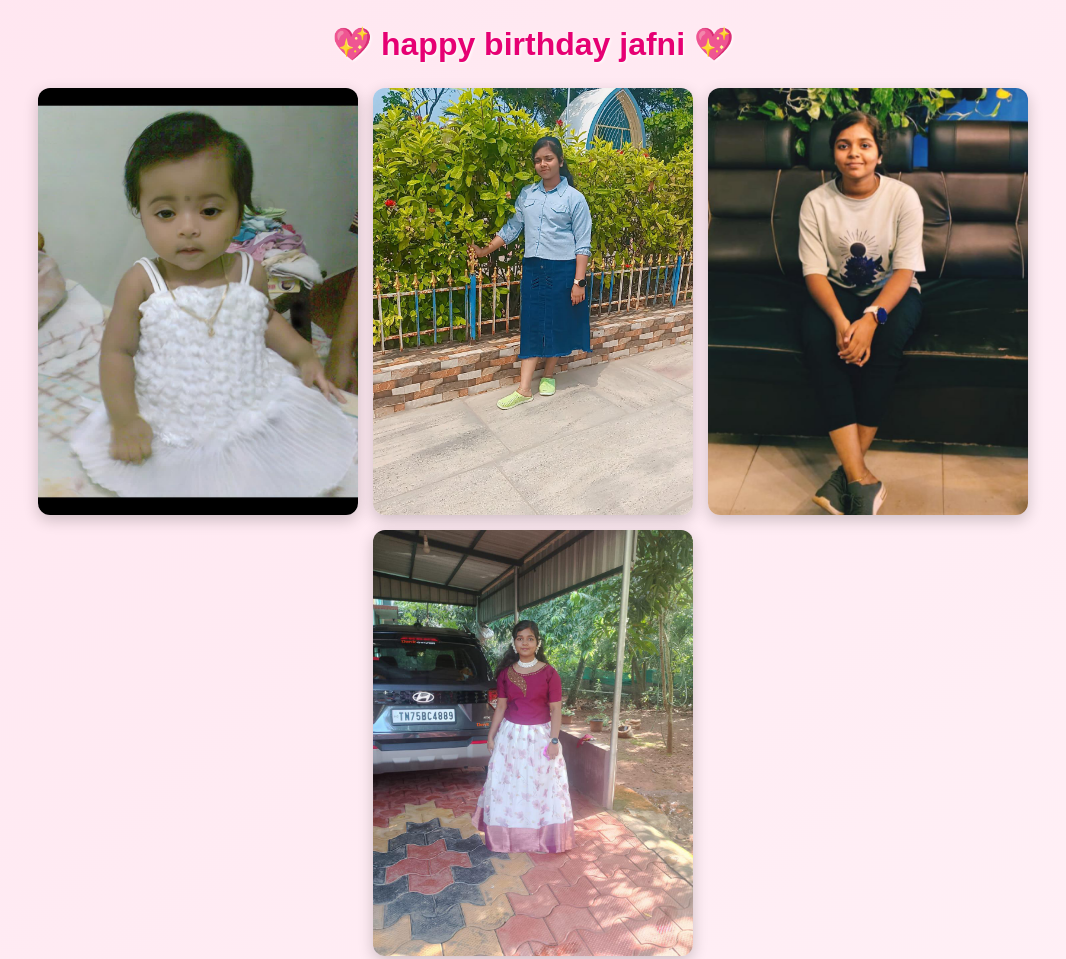
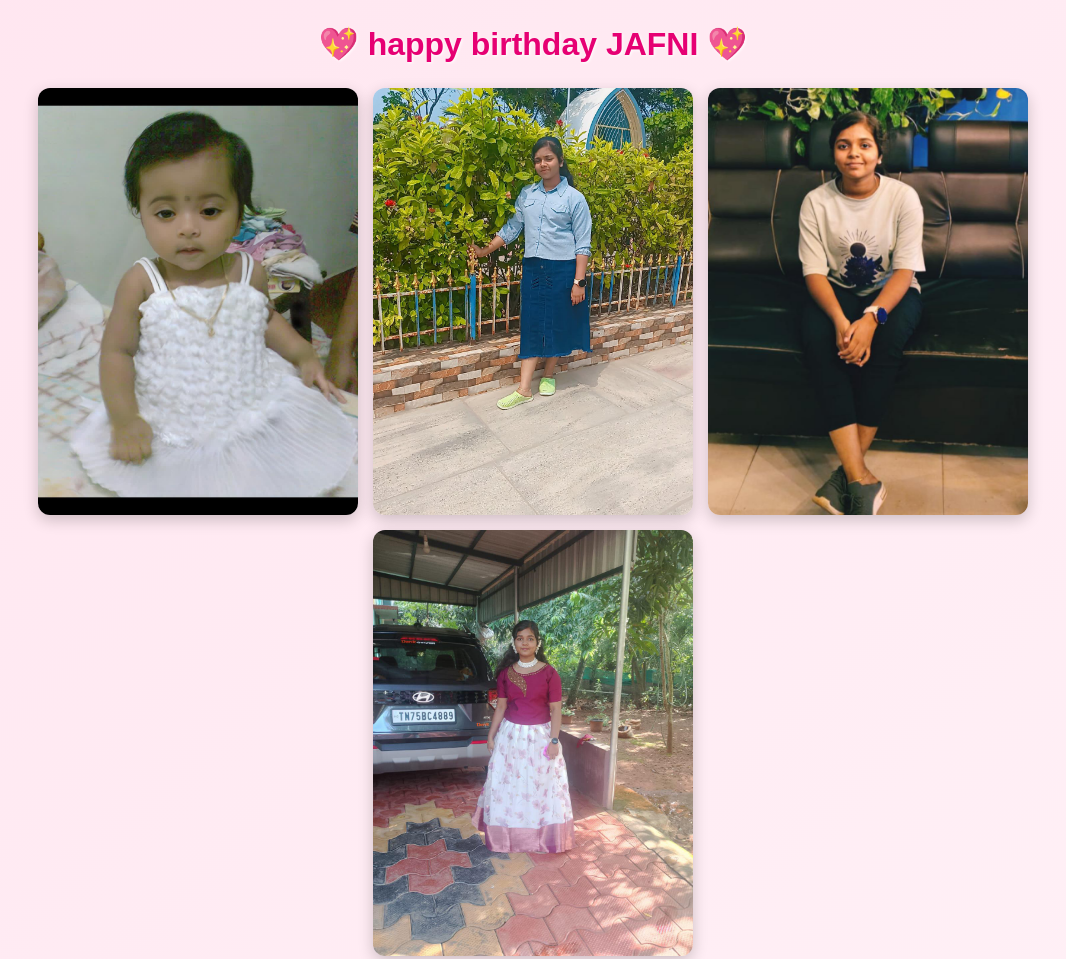
Before and after one commit to shibu822/merutlin, a plain HTML site: page public/index.html in a window 1280 px wide. Shown: the top 959 px of the page, without its empty margins (107-1173 px from the left). Drawn offline with Linux system fonts and the light colour scheme.

Commit message:
Add files via upload

```diff
--- a/public/index.html
+++ b/public/index.html
@@ -82,7 +82,7 @@
   </style>
 </head>
 <body>
-  <h1>💖  happy birthday jafni 💖</h1>
+  <h1>💖  happy birthday JAFNI 💖</h1>
   <div class="gallery">
     <div class="card" onclick="reveal(this, '/11.mp3', false)">
       <img src="/1.jpg" alt="Pic 1">
```
